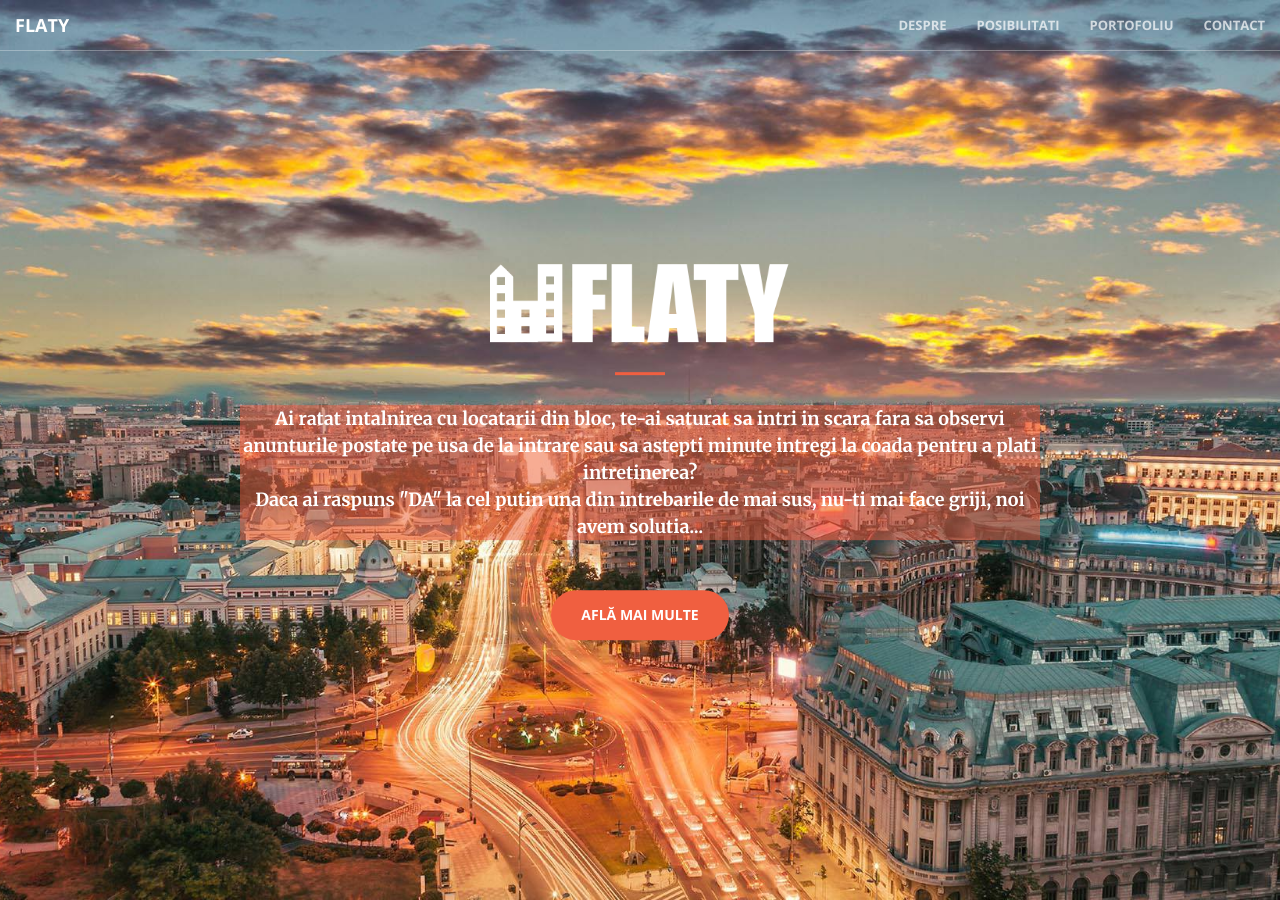
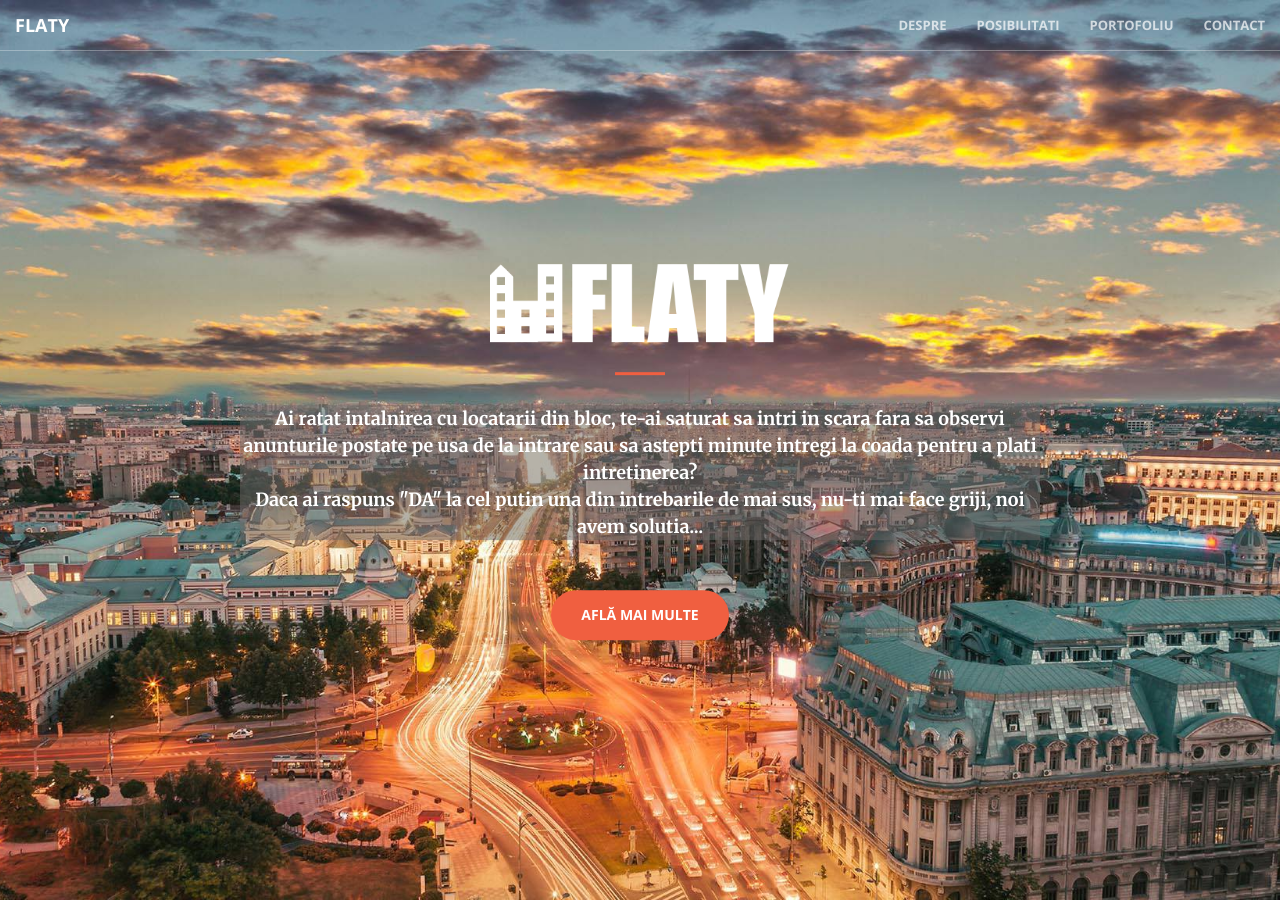
Before and after one commit to rptoma/Flaty-landing-page-2, a Jekyll site: the page built from index.html, in a window 1280 px wide and 900 px high. Built offline with Jekyll 4.4.1, drawn with Linux system fonts in a browser that asks for light colours.

Commit message:
Updated '_sass/_base.scss' via CloudCannon

```diff
--- a/_sass/_base.scss
+++ b/_sass/_base.scss
@@ -177,7 +177,7 @@ header {
                 font-weight: 300;
                 color: rgba(white, 1);
                 //text-shadow: -1px 1px 4px #F05F40;
-                background-color: rgba(#F05F40,.5);
+                background-color: rgba(111, 106, 106,.5);
                 font-weight: bold;
                 font-size: 16px;
                 margin-bottom: 50px;
```
